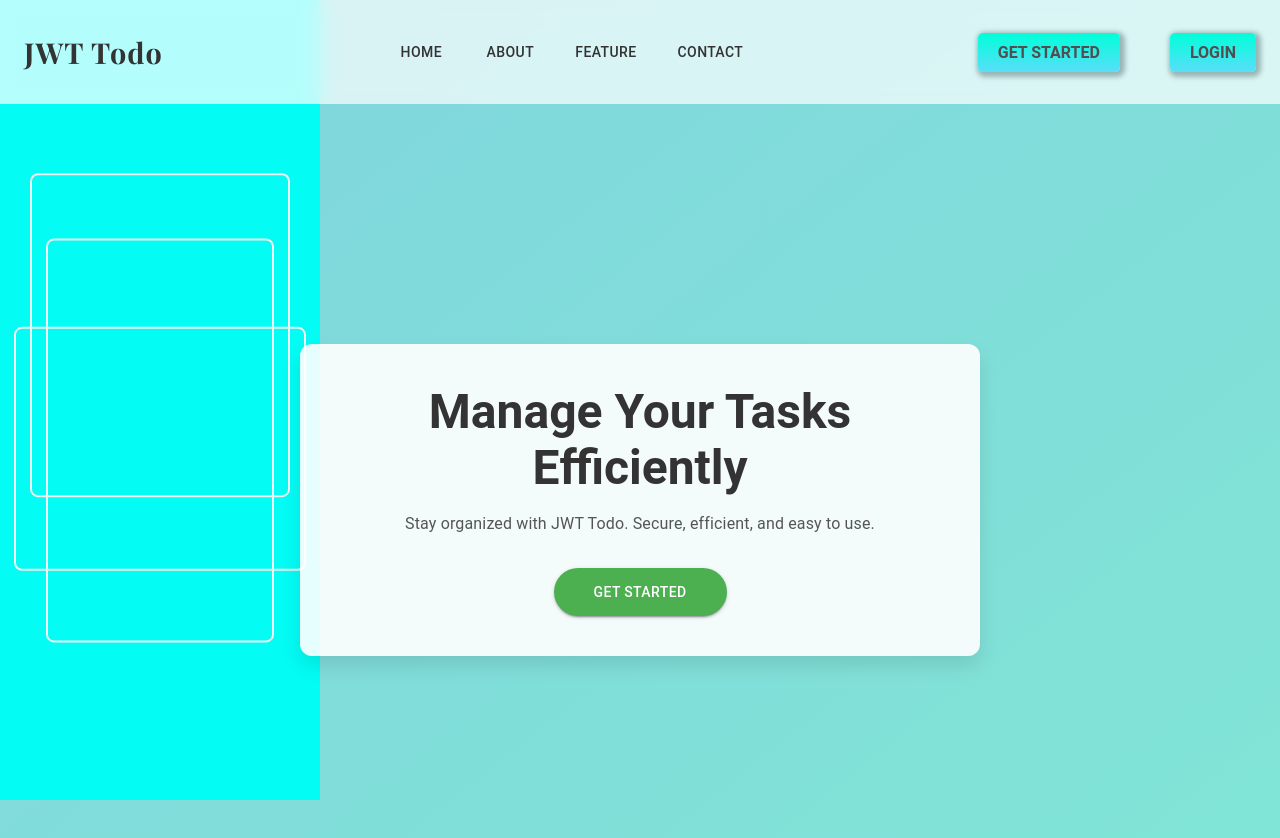
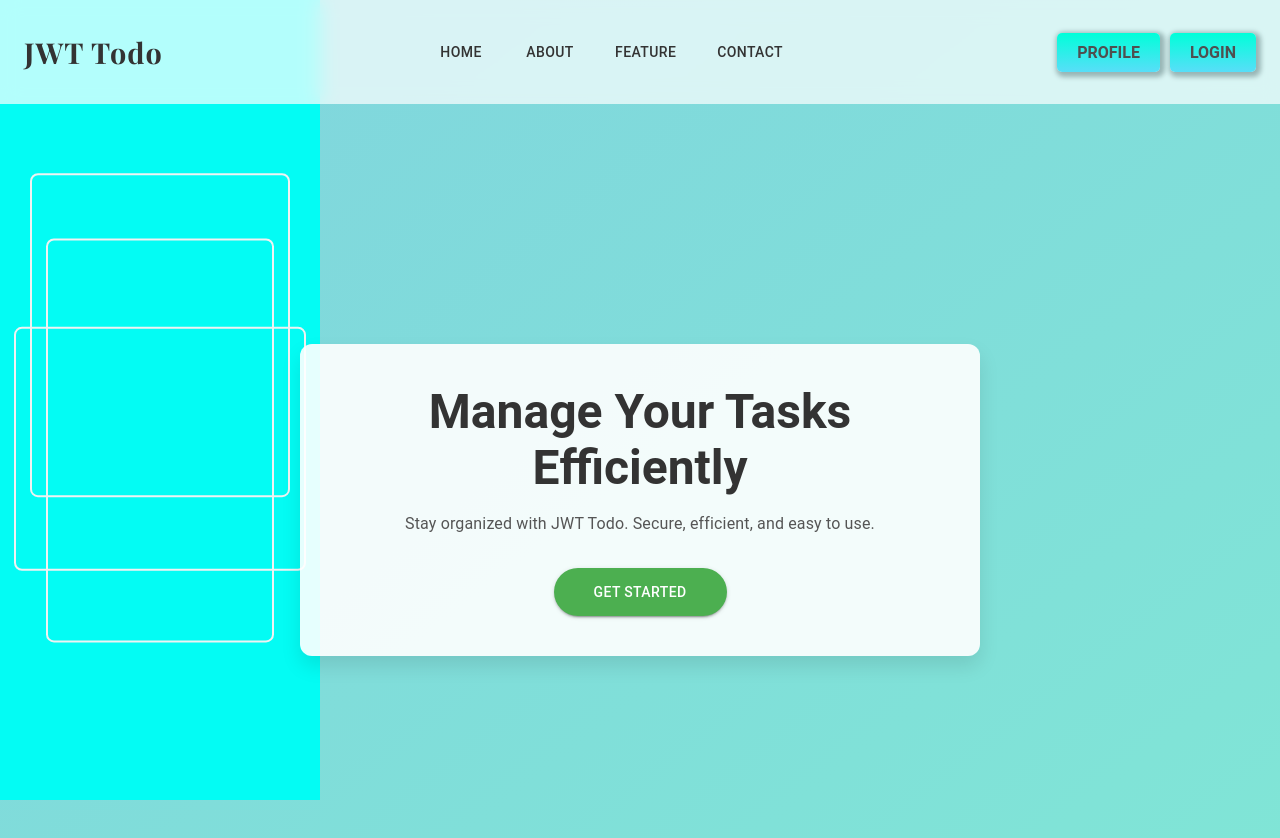
Before and after one commit to neupanesaga419/todofrontend, a React (Vite) app: page /home in a window 1280 px wide. Shown: the top 838 px of the page. Built offline with nearby package versions, Linux system fonts and the light colour scheme; no server answers; sample sign-in values are in the browser's storage.

Commit message:
Refactor of Folder Structure

```diff
--- a/src/components/Navbar.tsx
+++ b/src/components/Navbar.tsx
@@ -3,7 +3,7 @@ import { AppBar, Toolbar, Typography, Button, Box } from "@mui/material";
 
 import { Link } from "react-router-dom";
 import { getUserData } from "../utils/auth"; // Assuming you have this function to fetch user data
-import LogoutButton from "./Logout";
+import LogoutButton from "./login/Logout";
 interface User {
   data: { username: string; email: string };
 }
@@ -59,12 +59,12 @@ export const Navbar = () => {
         <Box
           sx={{
             display: "flex",
-            gap: "50px",
+            gap: "10px",
             flexDirection: "row",
           }}
         >
-          <Link to="/createtodo" className="navbar-links">
-            Get Started
+          <Link to="/profile" className="navbar-links">
+            Profile
           </Link>
           {/* Conditional rendering based on user's login status */}
           {user ? (
--- a/src/components/LoginBackground.tsx
+++ b/src/components/login/LoginBackground.tsx
@@ -1,6 +1,6 @@
 import React from "react";
 import { Box } from "@mui/material";
-import backgroundImage from "../assets/todo-background-login.jpg"; // Ensure this is the correct path
+import backgroundImage from "../../assets/todo-background-login.jpg"; // Ensure this is the correct path
 
 export const LoginBackground: React.FC = () => {
   return (
--- a/src/pages/Home.tsx
+++ b/src/pages/Home.tsx
@@ -1,9 +1,9 @@
-import { HeroSection } from "../components/HeroSection";
+import { HomeContents } from "../components/HomeContents";
 
 export const Home = () => {
   return (
     <div>
-      <HeroSection />
+      <HomeContents />
     </div>
   );
 };
--- a/src/pages/LoginPage.tsx
+++ b/src/pages/LoginPage.tsx
@@ -2,8 +2,8 @@ import React, { useState } from "react";
 import { Box } from "@mui/material";
 import { useNavigate } from "react-router-dom";
 import { login, getUserData } from "../utils/auth"; // Assuming these functions are defined
-import { LoginForm } from "../components/LoginForm";
-import { LoginBackground } from "../components/LoginBackground";
+import { LoginForm } from "../components/login/LoginForm";
+import { LoginBackground } from "../components/login/LoginBackground";
 
 interface LoginPageProps {
   setLoggedIn: React.Dispatch<React.SetStateAction<boolean>>;
```
Also changed, not shown: src/components/HomeContents.tsx (renamed from src/components/HeroSection.tsx, +4 -4 lines), src/components/AnimatedLinks.tsx (deleted), src/components/Profile.tsx (added), src/components/hero/HeroBackground.tsx (renamed from src/components/HeroBackground.tsx), src/components/hero/HeroContent.tsx (renamed from src/components/HeroContent.tsx), src/components/hero/SkyBlueBox.tsx (renamed from src/components/SkyBlueBox.tsx), src/components/login/LoginForm.tsx (renamed from src/components/LoginForm.tsx), src/components/login/Logout.tsx (renamed from src/components/Logout.tsx).
